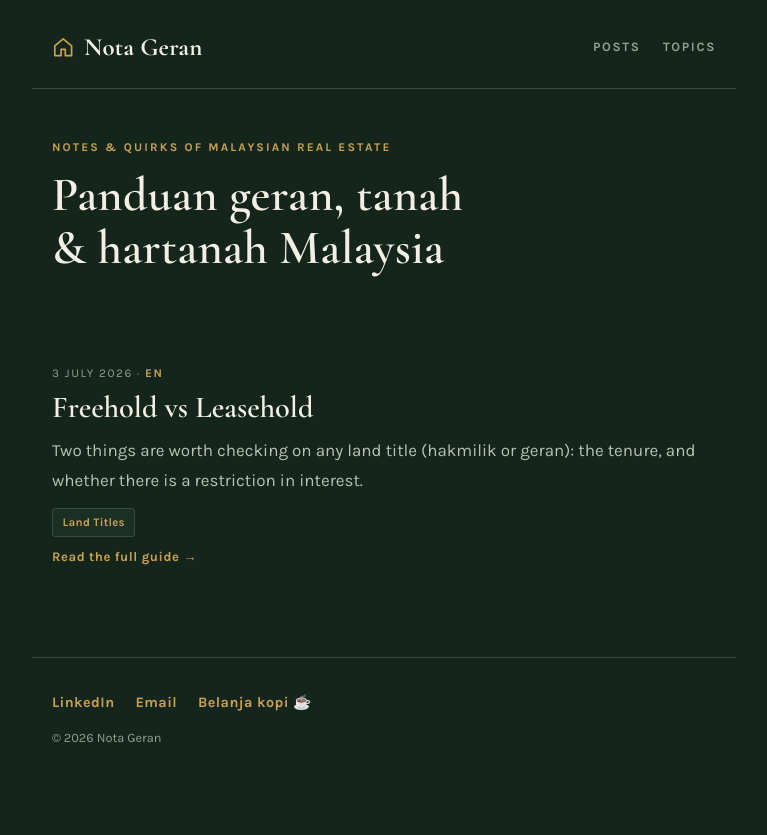
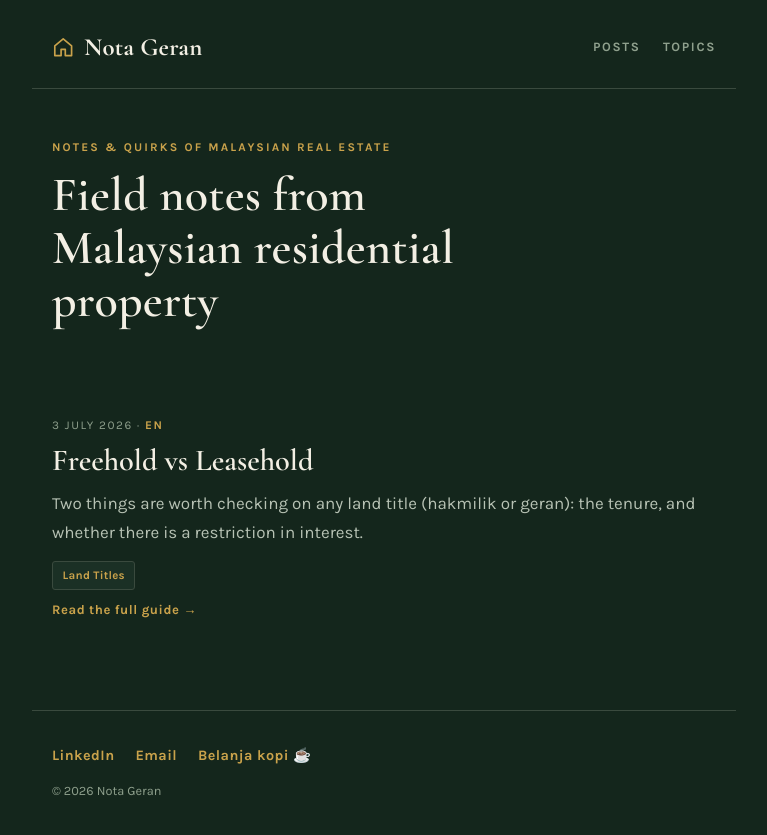
Before and after one commit to obel1/hartanah, a Jekyll site: the page built from index.md, in a window 1280 px wide. Shown: the top 835 px of the page, without its empty margins (256-1023 px from the left). Built offline with Jekyll 4.4.1, drawn with Linux system fonts in a browser that asks for light colours.

Commit message:
Final tagline + og-image

```diff
--- a/_config.yml
+++ b/_config.yml
@@ -2,9 +2,9 @@
 # SITE SETTINGS — edit these three lines to rename your site
 # ─────────────────────────────────────────────────────────────
 title: Nota Geran
-tagline: Panduan geran, tanah & hartanah Malaysia
+tagline: "Field notes from Malaysian residential property"
 description: >-
-  Nota ringkas tentang geran tanah, pajakan, lelong bank dan beli rumah
+  Field notes from Malaysian residential property: land titles, auctions, financing, and buying.
   di Malaysia. Dwibahasa — English & Bahasa Melayu.
 
 # ─────────────────────────────────────────────────────────────
```
Also changed, not shown: assets/og-image.png.
